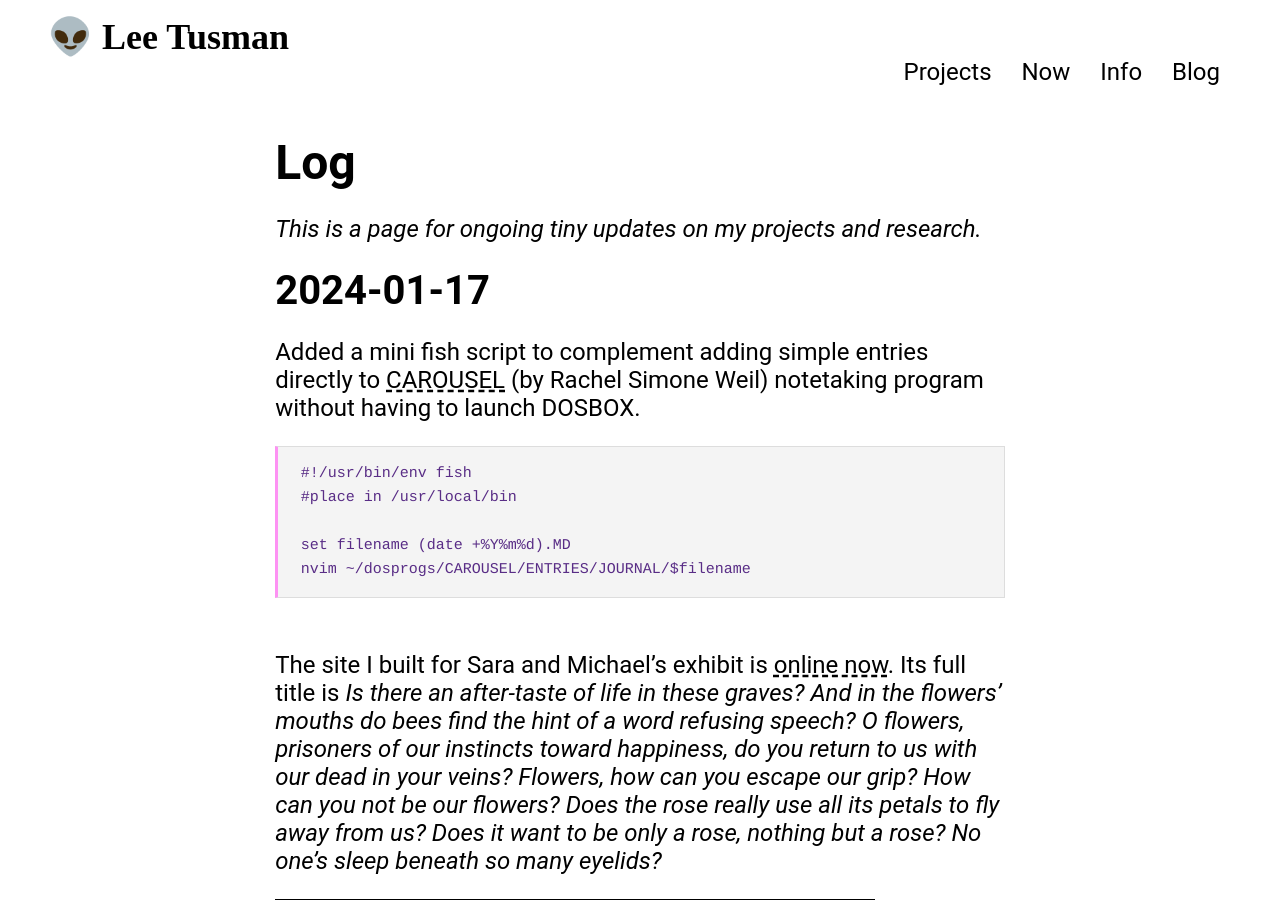
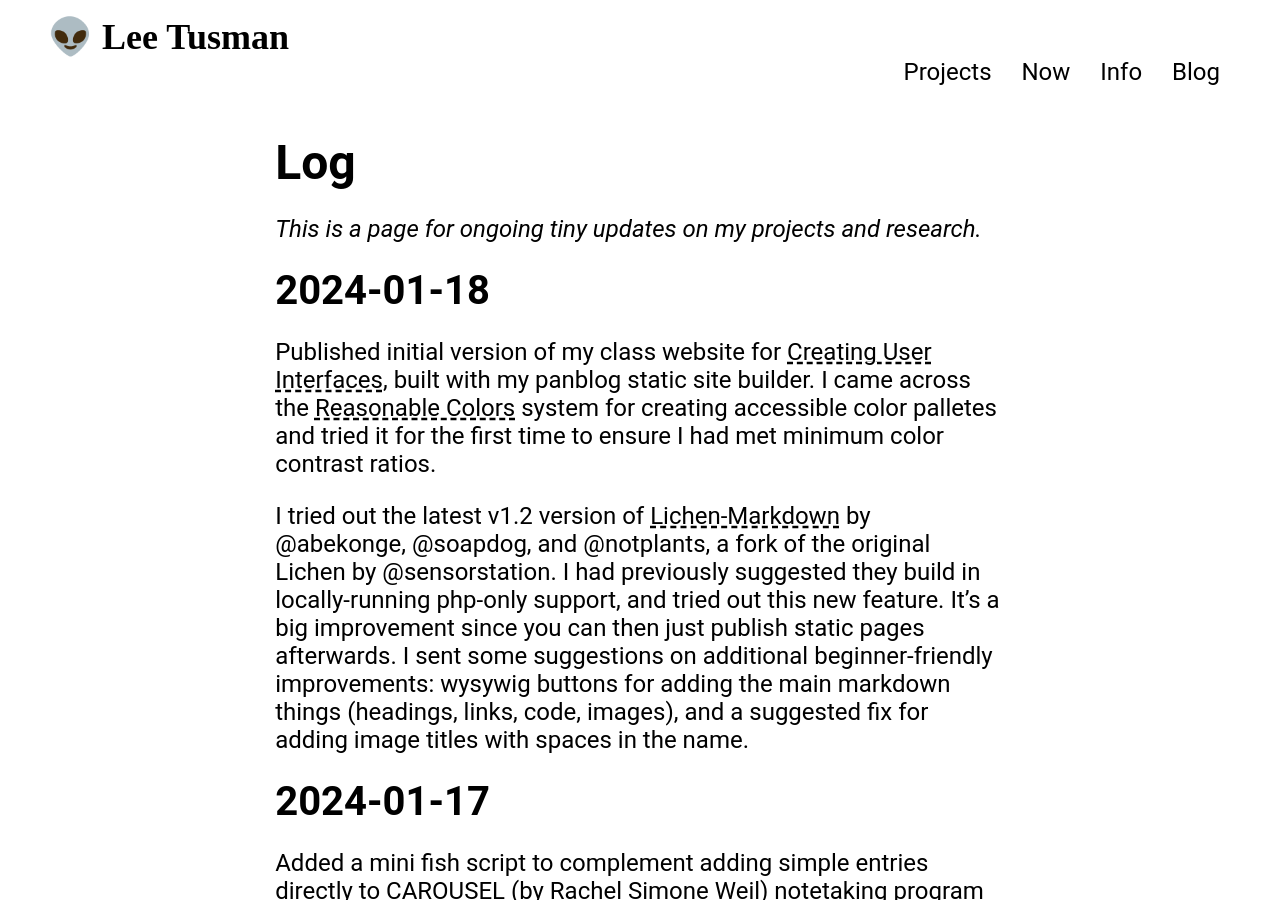
Before and after one commit to lee2sman/nosebook, a Jekyll site: the page built from log.md, in a window 1280 px wide and 900 px high. Built offline with Jekyll 4.4.1, drawn with Linux system fonts in a browser that asks for light colours; some web fonts are replaced.

Commit message:
update log

```diff
--- a/log.md
+++ b/log.md
@@ -7,6 +7,12 @@ permalink: /log/
 # Log
 
 *This is a page for ongoing tiny updates on my projects and research.*
+
+## 2024-01-18
+
+Published initial version of my class website for [Creating User Interfaces](https://leetusman.com/cui_spring2025/), built with my panblog static site builder. I came across the [Reasonable Colors](https://www.reasonable.work/colors/) system for creating accessible color palletes and tried it for the first time to ensure I had met minimum color contrast ratios.
+
+I tried out the latest v1.2 version of [Lichen-Markdown](https://codeberg.org/ukrudt.net/lichen-markdown) by @abekonge, @soapdog, and @notplants, a fork of the original Lichen by @sensorstation. I had previously suggested they build in locally-running php-only support, and tried out this new feature. It's a big improvement since you can then just publish static pages afterwards. I sent some suggestions on additional beginner-friendly improvements: wysywig buttons for adding the main markdown things (headings, links, code, images), and a suggested fix for adding image titles with spaces in the name.
 
 ## 2024-01-17
 
```
